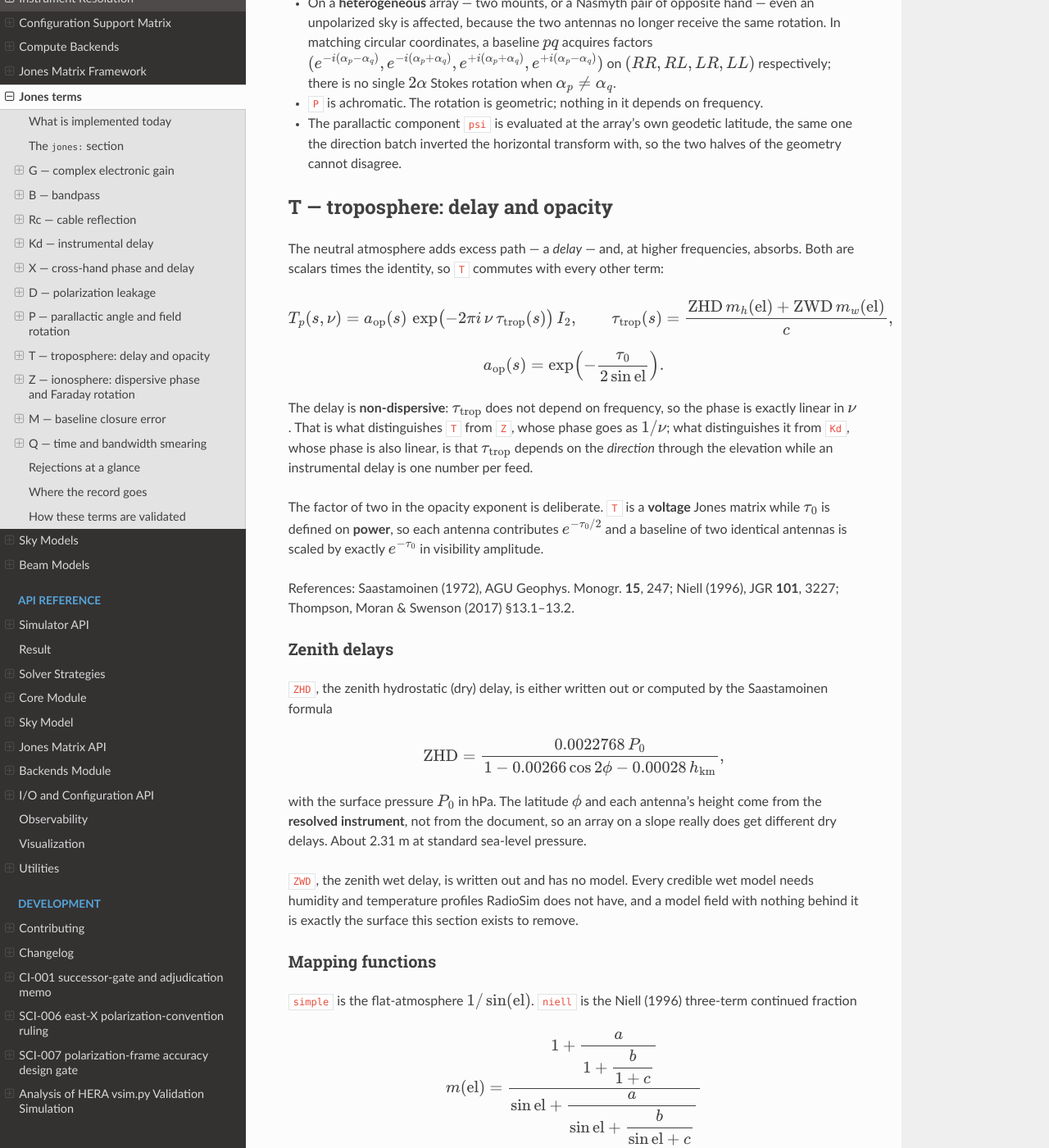
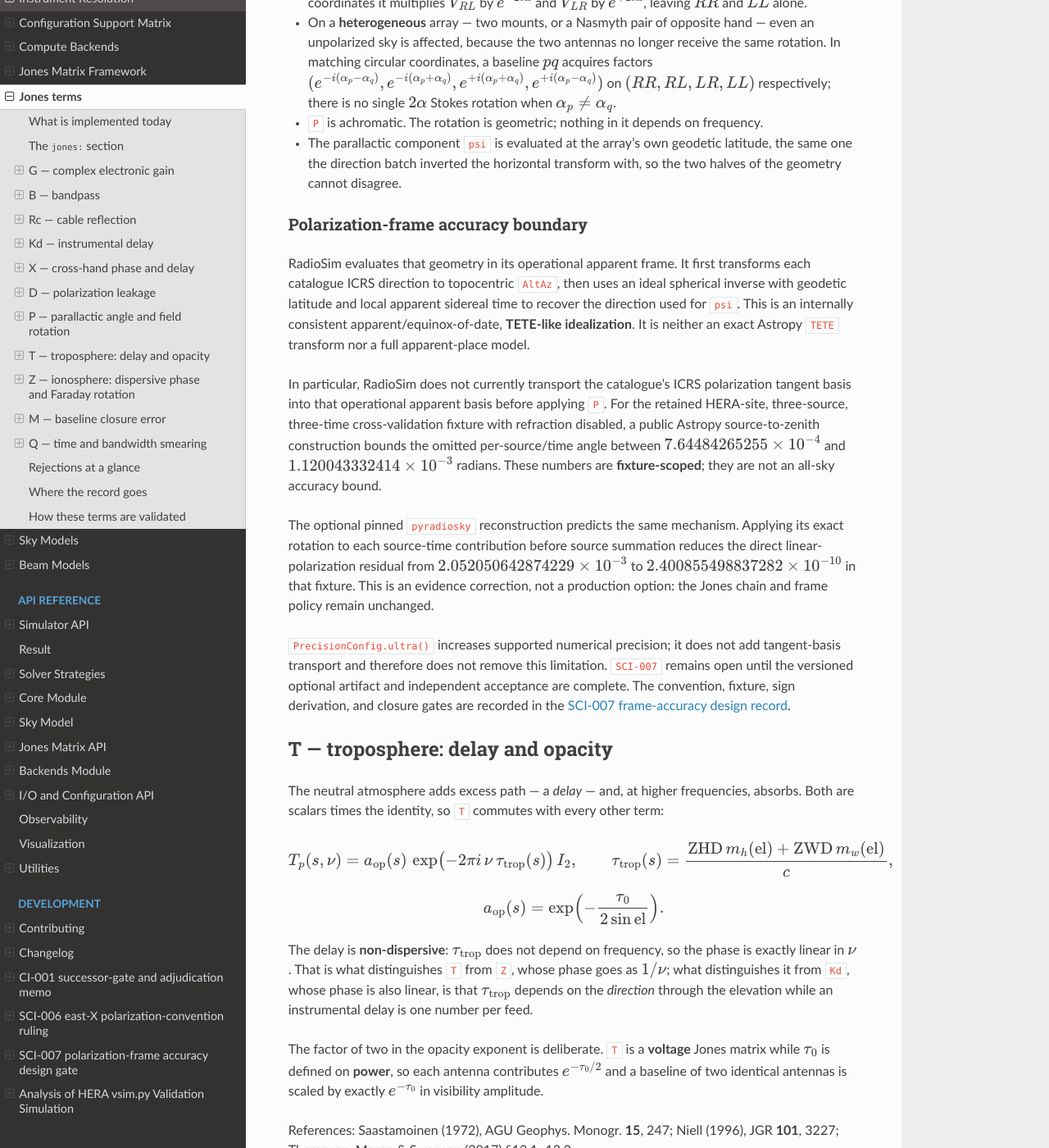
Before and after one commit to RRI-interferometry/RRIVis, a Sphinx documentation site: the page built from docs/user_guide/jones_terms.rst, in a window 1280 px wide and 1400 px high, scrolled down 13527 px. Shown: the whole window at 82% size. Built offline with Sphinx 7.4.7 and the Read the Docs theme 3.1.0, drawn with Linux system fonts in a browser that asks for light colours; some of the changed text lies outside the part shown.

Commit message:
docs(science): document SCI-007 frame bound

```diff
--- a/docs/user_guide/jones_terms.rst
+++ b/docs/user_guide/jones_terms.rst
@@ -749,6 +749,39 @@ What ``P`` does and does not change
   latitude, the same one the direction batch inverted the horizontal transform
   with, so the two halves of the geometry cannot disagree.
 
+Polarization-frame accuracy boundary
+~~~~~~~~~~~~~~~~~~~~~~~~~~~~~~~~~~~~
+
+RadioSim evaluates that geometry in its operational apparent frame. It first
+transforms each catalogue ICRS direction to topocentric ``AltAz``, then uses an
+ideal spherical inverse with geodetic latitude and local apparent sidereal time
+to recover the direction used for ``psi``. This is an internally consistent
+apparent/equinox-of-date, **TETE-like idealization**. It is neither an exact
+Astropy ``TETE`` transform nor a full apparent-place model.
+
+In particular, RadioSim does not currently transport the catalogue's ICRS
+polarization tangent basis into that operational apparent basis before applying
+``P``. For the retained HERA-site, three-source, three-time cross-validation
+fixture with refraction disabled, a public Astropy source-to-zenith construction
+bounds the omitted per-source/time angle between
+:math:`7.64484265255\times10^{-4}` and
+:math:`1.120043332414\times10^{-3}` radians. These numbers are
+**fixture-scoped**; they are not an all-sky accuracy bound.
+
+The optional pinned ``pyradiosky`` reconstruction predicts the same mechanism.
+Applying its exact rotation to each source-time contribution before source
+summation reduces the direct linear-polarization residual from
+:math:`2.052050642874229\times10^{-3}` to
+:math:`2.400855498837282\times10^{-10}` in that fixture. This is an evidence
+correction, not a production option: the Jones chain and frame policy remain
+unchanged.
+
+``PrecisionConfig.ultra()`` increases supported numerical precision; it does
+not add tangent-basis transport and therefore does not remove this limitation.
+``SCI-007`` remains open until the versioned optional artifact and independent
+acceptance are complete. The convention, fixture, sign derivation, and closure
+gates are recorded in the :doc:`SCI-007 frame-accuracy design record
+</development/sci007_frame_accuracy_bound>`.
 
 T — troposphere: delay and opacity
 ----------------------------------
```
Also changed, not shown: docs/changelog.rst (+19 -0 lines).
